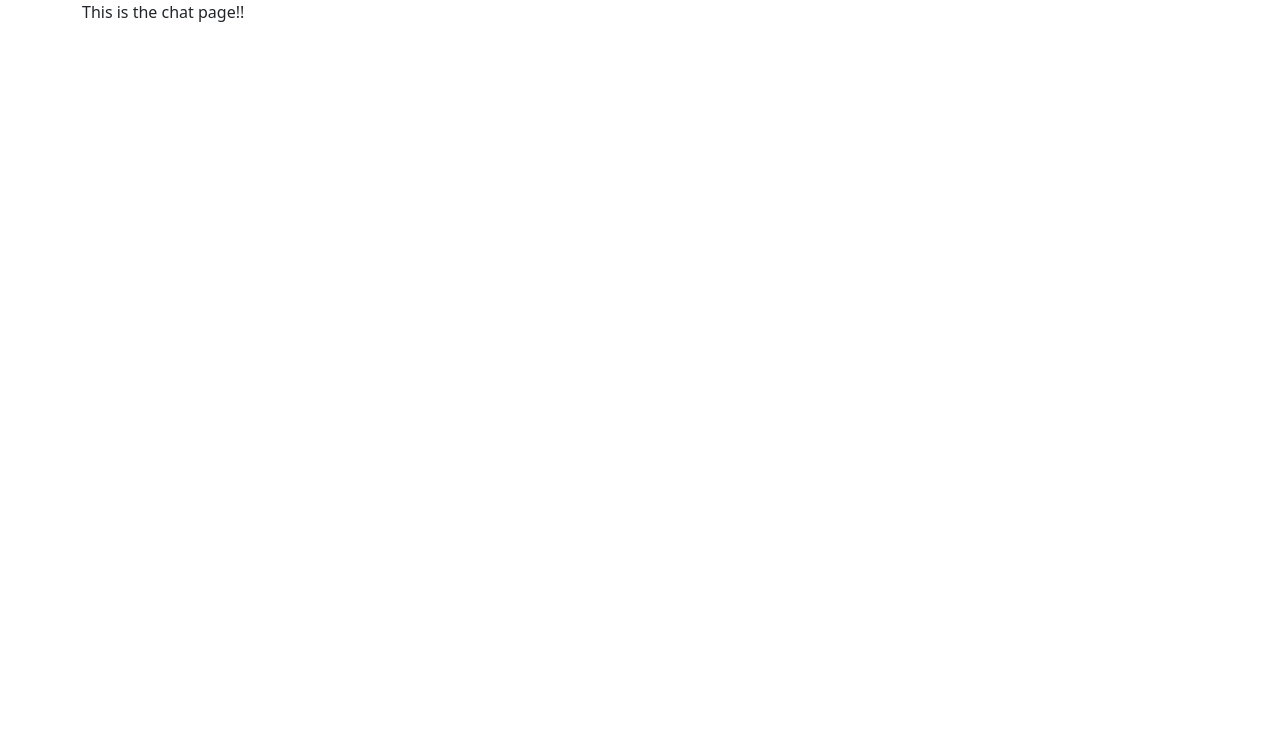
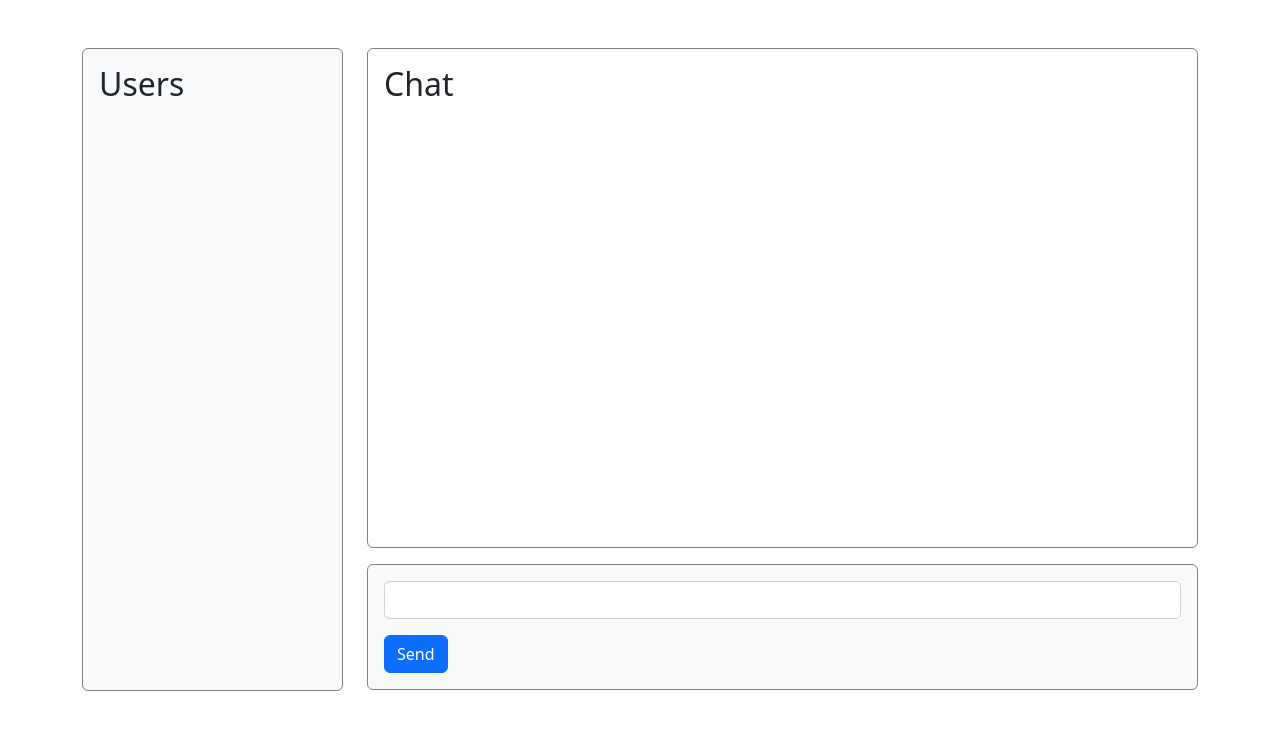
Before and after one commit to AaronAWB/Colloquy, a React (Vite) app in the folder client/: page /chat in a window 1280 px wide. Shown: the top 730 px of the page. Built offline with nearby package versions, Linux system fonts and the light colour scheme.

Commit message:
add users, chat, and message-input containers to Chat page

```diff
--- a/client/jsconfig.json
+++ b/client/jsconfig.json
@@ -4,7 +4,8 @@
         "paths": {
             "@Pages/*": ["/src/pages/*"],
             "@Components/*": ["/src/components/*"],
-            "@Assets/*": ["/src/assets/*"]
+            "@Assets/*": ["/src/assets/*"],
+            "@Styles/*": ["/src/styles/*"]
         }
     },
     "include": ["./src"],
--- a/client/package.json
+++ b/client/package.json
@@ -11,6 +11,7 @@
   "dependencies": {
     "bootstrap": "^5.2.3",
     "react": "^18.2.0",
+    "react-bootstrap": "^2.7.2",
     "react-dom": "^18.2.0",
     "react-router-dom": "^6.8.1"
   },
--- a/client/src/pages/Chat.jsx
+++ b/client/src/pages/Chat.jsx
@@ -1,9 +1,37 @@
+import { Container, Row, Col, Form, Button } from 'react-bootstrap';
+import '@Styles/Chat.css'
+
 function Chat () {
     return (
-        <div className = 'container'>
-            <p>This is the chat page!!</p>
-        </div>
-    )
+        <Container>
+            <Row>
+            <Col md={3}>
+                <div className='users-container rounded bg-light p-3 mt-5 d-flex flex-column'>
+                    <h2>Users</h2>
+                    <ul className='flex-grow-1'>
+
+                    </ul>
+                </div>
+            </Col>
+            <Col md={9}>
+                <div className='chat-container rounded bg-white p-3 mb-3 mt-5'>
+                    <h2>Chat</h2>
+                    <div>
+
+                    </div>
+                </div>
+                <div className='message-input-container rounded bg-light p-3'>
+                    <Form>
+                        <Form.Group className='mb-3'>
+                        <Form.Control type='text' id='messageInput' />
+                        </Form.Group>
+                        <Button type='submit' variant='primary'>Send</Button>
+                    </Form>
+                </div>
+            </Col>
+            </Row>
+        </Container>
+    );
 }
 
 export { Chat }
--- /dev/null
+++ b/client/src/styles/Chat.css
@@ -0,0 +1,13 @@
+.users-container {
+    border: solid grey 1px;
+    height: 643px;
+}
+
+.chat-container {
+    border: solid grey 1px;
+    height: 500px;
+}
+
+.message-input-container {
+    border: solid grey 1px;
+}
--- a/client/vite.config.js
+++ b/client/vite.config.js
@@ -10,7 +10,8 @@ export default defineConfig({
       '@': path.resolve(__dirname, 'src'),
       '@Assets': path.resolve(__dirname, 'src/assets'),
       '@Components': path.resolve(__dirname, 'src/componenents'),
-      '@Pages': path.resolve(__dirname, 'src/pages')
+      '@Pages': path.resolve(__dirname, 'src/pages'),
+      '@Styles': path.resolve(__dirname, 'src/styles')
     }
   }
 })
```
Also changed, not shown: 1 other file (tests, documents, lock files or other folders).
